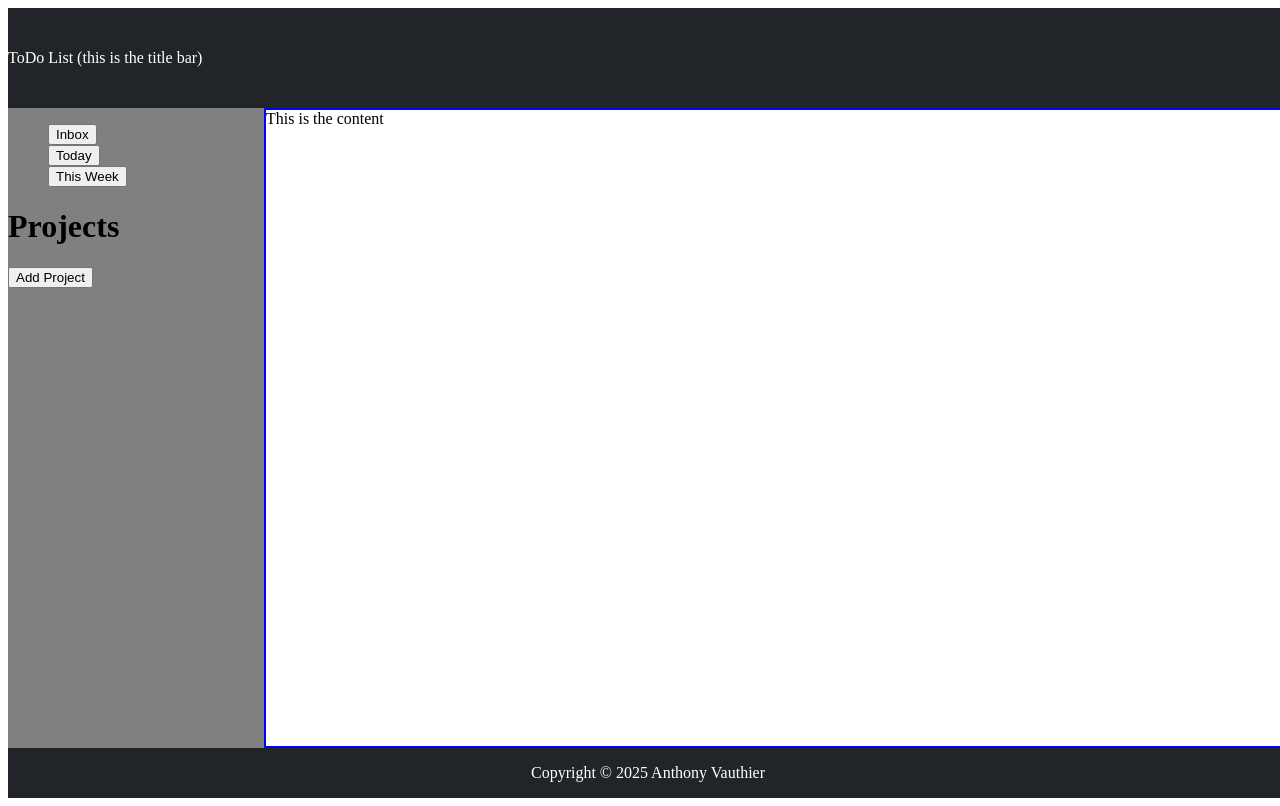
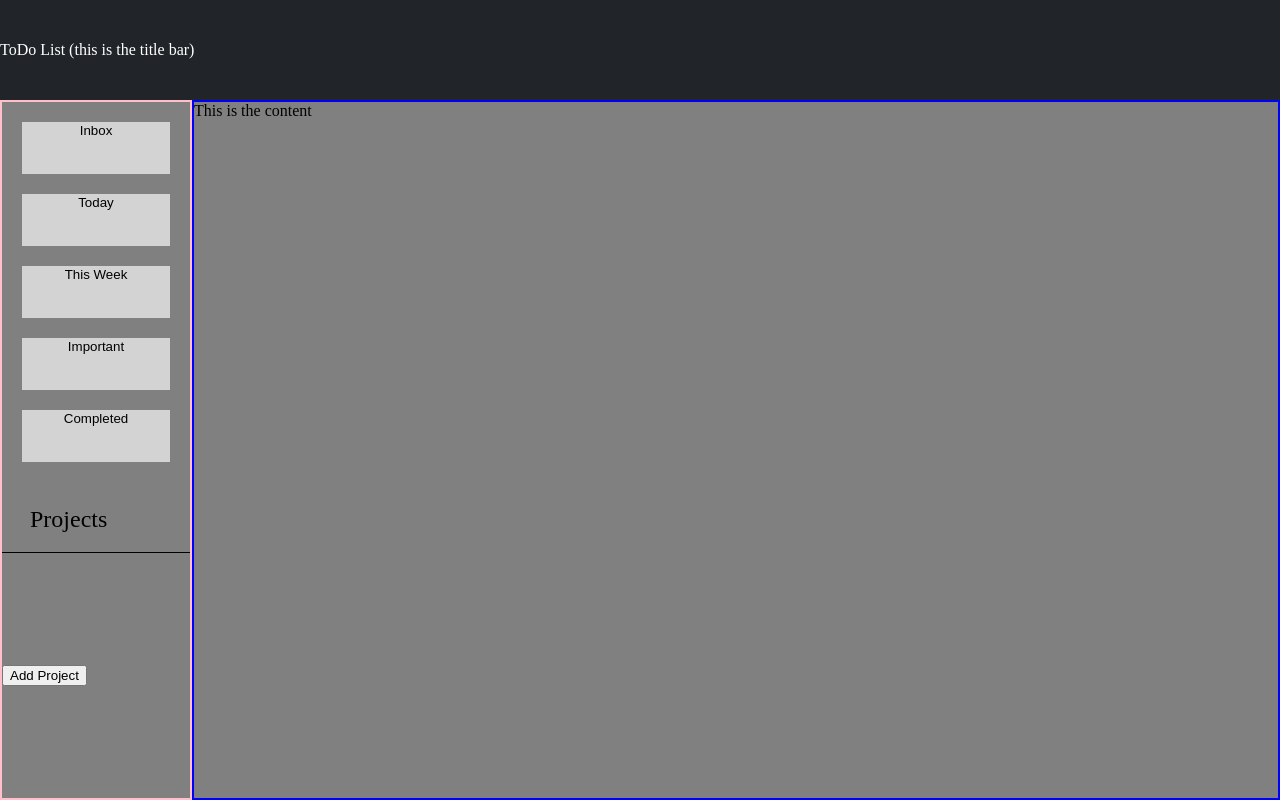
Before and after one commit to Sleepycheap/ToDo, a website built with webpack: page src/template.html in a window 1280 px wide. Built offline with nearby package versions, Linux system fonts and the light colour scheme.

Commit message:
pushing for backup

```diff
--- a/package.json
+++ b/package.json
@@ -4,7 +4,7 @@
   "description": "",
   "main": "index.js",
   "scripts": {
-    "test": "echo \"Error: no test specified\" && exit 1"
+    "start": "npx webpack serve"
   },
   "keywords": [],
   "author": "",
@@ -17,5 +17,9 @@
     "webpack": "^5.102.1",
     "webpack-cli": "^6.0.1",
     "webpack-dev-server": "^5.2.2"
+  },
+  "dependencies": {
+    "@popperjs/core": "^2.11.8",
+    "bootstrap": "^5.3.8"
   }
 }
--- a/src/style.css
+++ b/src/style.css
@@ -1,4 +1,4 @@
-/* #container {
+#container {
   position: absolute;
   height: 100%;
   width: 100%;
@@ -8,7 +8,7 @@
   left: 0;
   padding: 0;
   background-color: gray;
-} */
+}
 
 #title-bar {
   display: flex;
@@ -21,36 +21,71 @@
 }
 
 #container {
+  /* position: absolute; */
+  /* width: 100%; */
   display: grid;
-  grid-template-rows: [top] 100px [middle] 80vh [ft-start] 50px [end];
-  grid-template-columns: [left] 20vw [content] 80vw [right] ;
+  grid-template-rows: [top] 100px [middle] 80vh [ft-start] 1fr [end];
+  grid-template-columns: [left] 15vw [content] 85vw [right] ;
 }
 
 #task-content {
   grid-row-start: middle;
+  grid-row-end: end;
   grid-column-start: content;
   border: 2px solid blue;
 }
 
-#footer {
-  display: flex;
-  grid-row-start: ft-start;
+#info-column {
+  display: grid;
+  grid-template-rows: [info-start] 1fr [info-mid] 1fr [info-end];
+  border: 2px solid pink;
+  grid-row-start: middle;
   grid-row-end: end;
-  grid-column-start: left;
-  grid-column-end: right;
-  background: #212529;
-  color: white;
-  justify-content: center;
-  align-items: center;
+  grid-column-end: content;
+  /* background-color: gray; */
 }
 
-#info-column {
-  grid-row-start: middle;
-  grid-row-end: ft-start;
-  grid-column-end: content;
-  background-color: gray;
+.inbox {
+  list-style-image: url('./assets/inbox.svg');
+  border: 2px solid lime;
 }
 
-ul {
-  list-style: none;
+#options-list {
+  display: grid;
+  padding: 20px;
+  gap: 20px;
+  /* border: 2px solid red; */
 }
+
+#projects-section {
+  display: grid;
+}
+
+p {
+  /* border-bottom: 1px solid red; */
+  font-size: x-large;
+  position: absolute;
+  left: 30px;
+
+}
+
+div#projects-title {
+  border-bottom: 1px solid black;
+  width: 100%;
+  height: 70px;
+  font-size: small;
+}
+
+.list{
+  display: grid;
+  grid-template-rows: repeat(5, 10px);
+  /* width: 100%; */
+  /* height: 20px; */
+  /* padding: 16px 20px; */
+  background-color: lightgray;
+  border: none;
+}
+
+button.list {
+
+}
--- a/src/template.html
+++ b/src/template.html
@@ -19,23 +19,21 @@
     </div>
 
     <div id="info-column">
-      <ul id="options-list">
-        <li class="option"><button type="button">Inbox</button></li>
-        <li class="option"><button type="button">Today</button></li>
-        <li class="option"><button type="button">This Week</button></li>
-      </ul>
+      <div id="options-list">
+        <button type="button" class="list">Inbox</button>
+        <button type="button" class="list">Today</button>
+        <button type="button" class="list">This Week</button>
+        <button type="button" class="list">Important</button>
+        <button type="button" class="list">Completed</button>
+      </div>
 
-      <div id="Projects-Section">
-        <h1>Projects</h1>
+      <div id="projects-section">
+        <div id="projects-title">
+          <p>Projects</p>
+        </div>
         <div id="projects">
           <button type="button">Add Project</button>
         </div>
-      </div>
-    </div>
-
-    <div id="footer">
-      <div id="footer-info">
-        Copyright © 2025 Anthony Vauthier
       </div>
     </div>
   </div>
```
Also changed, not shown: src/assets/inbox.svg (added), 2 other files.
